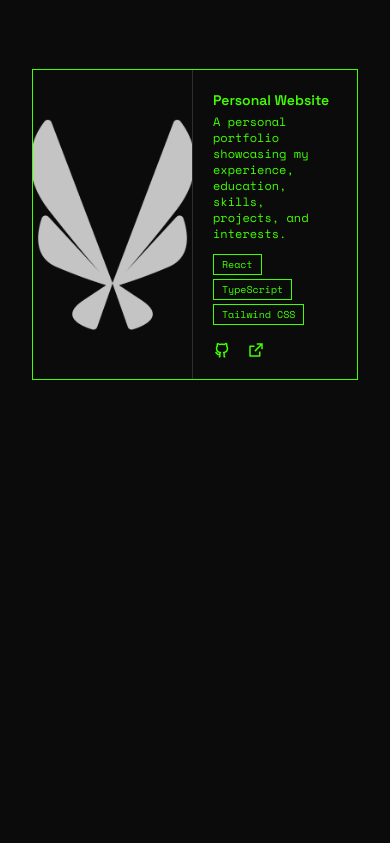
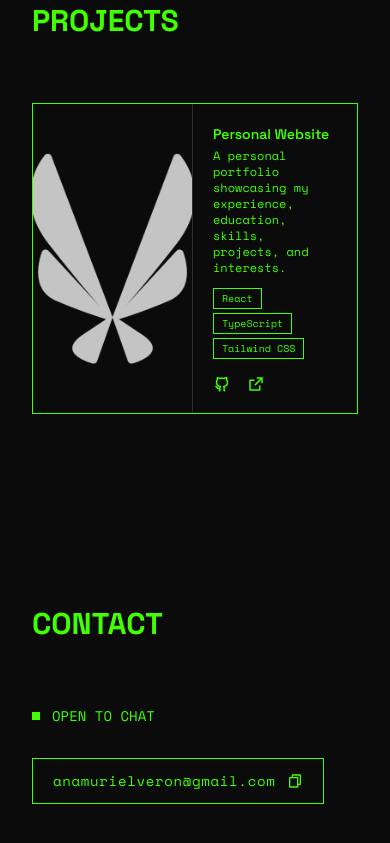
Before and after one commit to anamurielveron/anamurielveron-site, a Next.js app: page / in a window 390 px wide. Shown: the part 2507-3350 px from the top of the page. Before the commit the page ends 2983 px from the top, so only its background shows below. Built offline with nearby package versions, Linux system fonts and the light colour scheme.

Commit message:
feat(contact): add Contact section

```diff
--- a/src/app/layout.tsx
+++ b/src/app/layout.tsx
@@ -1,12 +1,6 @@
 import { Space_Grotesk, Space_Mono, Noto_Sans } from 'next/font/google';
 import './globals.css';
 import { ThemeProvider } from 'next-themes';
-
-export const metadata = {
-  icons: {
-    icon: '/favicon.ico'
-  }
-}
 
 const spaceGrotesk = Space_Grotesk({
   subsets: ['latin'],
--- a/src/app/page.tsx
+++ b/src/app/page.tsx
@@ -2,6 +2,7 @@ import Navbar from '@/components/layout/Navbar';
 import Hero from '@/components/sections/Hero';
 import About from '@/components/sections/About';
 import Projects from '@/components/sections/Projects';
+import Contact from '@/components/sections/Contact';
 
 export default function Home() {
   return (
@@ -11,6 +12,7 @@ export default function Home() {
         <Hero />
         <About />
         <Projects />
+        <Contact />
       </main>
     </>
   );
--- /dev/null
+++ b/src/components/sections/Contact.tsx
@@ -0,0 +1,31 @@
+import CopyEmail from '@/components/ui/CopyEmail';
+import data from '@/content/data.json';
+
+const statusColors: Record<string, string> = {
+    'Open to chat': 'bg-accent',
+    'Open to opportunities': 'bg-accent',
+    'Busy at the moment': 'bg-accent-muted'
+};
+
+export default function Contact() {
+    const { email, status } = data.contact;
+    const dotColor = statusColors[status] ?? 'bg-accent-muted';
+
+    return (
+        <section id="contact" className="px-8 md:px-60 py-24">
+            <h2 className="font-heading text-3xl font-bold uppercase text-accent mb-16">
+                Contact
+            </h2>
+
+            {/* Status Indicator */}
+            <div className='flex items-center gap-3 mb-8'>
+                <span className={`w-2 h-2 ${dotColor} animate-pulse`} />
+                <span className='font-body text-sm text-accent uppercase'>
+                    {status}
+                </span>
+            </div>
+
+            <CopyEmail email={email} />
+        </section>
+    );
+}
--- a/src/components/sections/Hero.tsx
+++ b/src/components/sections/Hero.tsx
@@ -6,7 +6,7 @@ export default function Hero() {
     const { meta } = data;
 
     return (
-        <section id="home" className="min-h-screen flex items-center justify-center pt-24 px-8 md:px-20">
+        <section id="home" className="min-h-screen flex items-center justify-center pt-24 px-8 md:px-60">
             <div className="flex flex-col gap-6 max-w-lg">
                 {/* Photo */}
                 <div className="relative w-48 h-56 border border-accent">
--- /dev/null
+++ b/src/components/ui/CopyEmail.tsx
@@ -0,0 +1,33 @@
+'use client';
+
+import { useState } from 'react';
+import { RiFileCopyLine, RiCheckLine } from 'react-icons/ri';
+
+export default function CopyEmail({ email }: { email: string }) {
+  const [copied, setCopied] = useState(false);
+
+  const handleCopy = async () => {
+    await navigator.clipboard.writeText(email);
+    setCopied(true);
+    setTimeout(() => setCopied(false), 2000);
+  };
+
+  return (
+    <button
+      onClick={handleCopy}
+      className="flex items-center gap-3 border border-accent px-5 py-3
+                 font-body text-sm text-accent tracking-wider
+                 hover:bg-accent hover:text-accent-content
+                 transition-colors group w-fit"
+      aria-label="Copy email address"
+    >
+      <span>
+        {copied ? 'Copied!' : email}
+      </span>
+      {copied
+        ? <RiCheckLine size={16} />
+        : <RiFileCopyLine size={16} className="group-hover:scale-110 transition-transform" />
+      }
+    </button>
+  );
+}
--- a/src/components/ui/ProjectCard.tsx
+++ b/src/components/ui/ProjectCard.tsx
@@ -42,7 +42,7 @@ export default function ProjectCard({ project }: { project: Project }) {
                             aria-label="GitHub repository"
                         >
                             <RiGithubLine className="absolute inset-0 group-hover/icon:opacity-0 transition-opacity" size={18} />
-                            <RiGithubFill className="absolute inset-0 opacity-0 group-hover/icon:opacity-100 transition-opacity" size={18} />
+                            <RiGithubFill className="absolute inset-0 opacity-0 group-hover/icon:opacity-100 transition-opacity scale-110" size={18} />
                         </a>
                     )}
                     {project.liveUrl && (
@@ -53,7 +53,7 @@ export default function ProjectCard({ project }: { project: Project }) {
                             aria-label="Live site"
                         >
                             <RiExternalLinkLine className="absolute inset-0 group-hover/icon:opacity-0 transition-opacity" size={18} />
-                            <RiExternalLinkFill className="absolute inset-0 opacity-0 group-hover/icon:opacity-100 transition-opacity" size={18} />
+                            <RiExternalLinkFill className="absolute inset-0 opacity-0 group-hover/icon:opacity-100 transition-opacity scale-110" size={18} />
                         </a>
                     )}
                 </div>
--- a/src/content/data.json
+++ b/src/content/data.json
@@ -55,11 +55,13 @@
         "HTML",
         "CSS",
         "React",
+        "ASP.NET",
         "Tailwind",
         "C#",
         "SQL",
         "C++",
         "Git",
+        "TortoiseSVN",
         "Figma",
         "Adobe Photoshop",
         "Adobe Illustrator",
@@ -70,6 +72,7 @@
         "Crafts",
         "Dungeons & Dragons",
         "Film",
+        "Literature",
         "Tea",
         "Videogames"
     ],
@@ -81,7 +84,7 @@
             "thumbnail": null,
             "techStack": ["React", "TypeScript", "Tailwind CSS"],
             "githubUrl": "https://github.com/anamurielveron/anamurielveron-site",
-            "liveUrl": "https://github.com/anamurielveron/anamurielveron-site",
+            "liveUrl": "https://anamurielveron.vercel.app",
             "featured": true
         }
     ],
```
